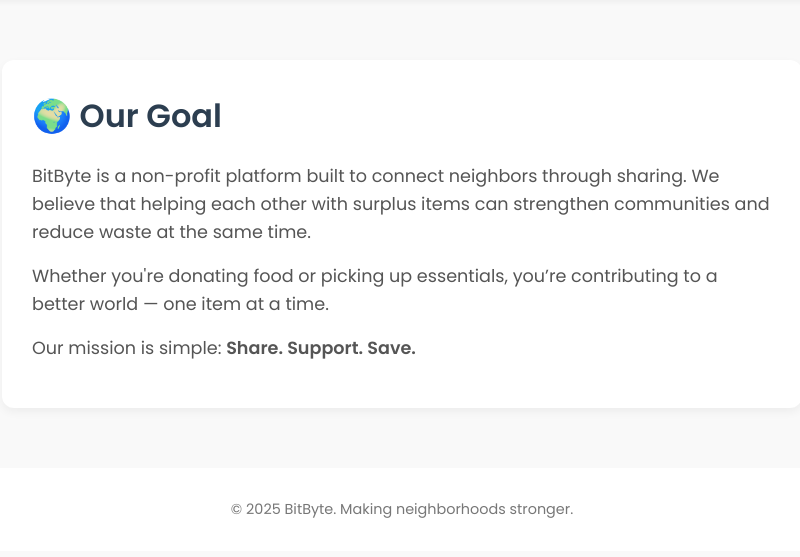
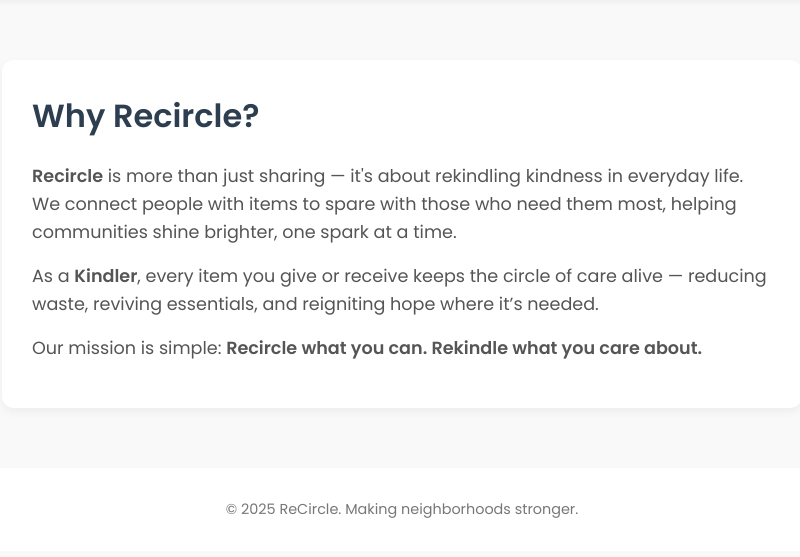
Before and after one commit to TahsinShan/ReCircle, a Flask app: page /about in a window 1280 px wide. Shown: the part 78-635 px from the top of the page, without its empty margins (238-1038 px from the left). Run offline with Flask 3, Linux system fonts and the light colour scheme.

Commit message:
changed ui

```diff
--- a/templates/about.html
+++ b/templates/about.html
@@ -32,20 +32,21 @@
     </nav>
   </header>
   <section class="text-page">
-    <h2>🌍 Our Goal</h2>
+  <h2> Why Recircle?</h2>
   <p>
-      BitByte is a non-profit platform built to connect neighbors through sharing.
-      We believe that helping each other with surplus items can strengthen communities
-      and reduce waste at the same time.
+    <strong>Recircle</strong> is more than just sharing — it's about rekindling kindness in everyday life.
+    We connect people with items to spare with those who need them most, helping communities shine brighter,
+    one spark at a time.
   </p>
   <p>
-      Whether you're donating food or picking up essentials, you’re contributing to a better world —
-      one item at a time.
+    As a <strong>Kindler</strong>, every item you give or receive keeps the circle of care alive — reducing waste,
+    reviving essentials, and reigniting hope where it’s needed.
   </p>
   <p>
-      Our mission is simple: <strong>Share. Support. Save.</strong>
+    Our mission is simple: <strong>Recircle what you can. Rekindle what you care about.</strong>
   </p>
 </section>
+
 
 {% if session.get('notification') %}
   <div class="notification">{{ session.get('notification') }}</div>
@@ -57,7 +58,7 @@
 
 
   <footer>
-    <p>&copy; 2025 BitByte. Making neighborhoods stronger.</p>
+    <p>&copy; 2025 ReCircle. Making neighborhoods stronger.</p>
   </footer>
 </body>
 </html>
--- a/templates/login.html
+++ b/templates/login.html
@@ -2,7 +2,7 @@
 <html lang="en">
 <head>
   <meta charset="UTF-8" />
-  <title>Login - BitByte</title>
+  <title>Login - ReCircle</title>
   <link rel="stylesheet" href="{{ url_for('static', filename='css/style.css') }}">
   <link href="https://fonts.googleapis.com/css2?family=Poppins:wght@400;600&display=swap" rel="stylesheet">
   <script defer src="{{ url_for('static', filename='js/script.js') }}"></script>
@@ -34,7 +34,7 @@
 
 
   <section class="form-section">
-    <h2>🔐 Login to BitByte</h2>
+    <h2>🔐 Login to ReCircle</h2>
     <form action="/login" method="post" class="give-form">
       <label for="email">Email</label>
       <input type="email" id="email" name="email" placeholder="you@example.com" required>
@@ -57,7 +57,7 @@
 
 
   <footer>
-    <p>&copy; 2025 BitByte. Secure and simple.</p>
+    <p>&copy; 2025 ReCircle. Secure and simple.</p>
   </footer>
 </body>
 </html>
--- a/templates/receive.html
+++ b/templates/receive.html
@@ -2,7 +2,7 @@
 <html lang="en">
 <head>
   <meta charset="UTF-8" />
-  <title>Receive Items - BitByte</title>
+  <title>Catch a Spark - ReCircle</title>
   <link rel="stylesheet" href="{{ url_for('static', filename='css/style.css') }}">
   <link href="https://fonts.googleapis.com/css2?family=Poppins:wght@400;600&display=swap" rel="stylesheet">
   <script defer src="{{ url_for('static', filename='js/script.js') }}"></script>
@@ -42,7 +42,7 @@
 
 
   <section class="receive-section">
-    <h2>📦 Available Items</h2>
+    <h2>📦 Available Sparks</h2>
     <input type="text" id="searchBar" placeholder="Search items..." onkeyup="filterItems()" />
 
     <div class="items-grid" id="itemsGrid">
@@ -75,7 +75,7 @@
   </section>
 
   <footer>
-    <p>&copy; 2025 BitByte. Sharing is caring.</p>
+    <p>&copy; 2025 ReCircle. Sharing is caring.</p>
   </footer>
 
   <script>
--- a/templates/signup.html
+++ b/templates/signup.html
@@ -2,7 +2,7 @@
 <html lang="en">
 <head>
   <meta charset="UTF-8" />
-  <title>Sign Up - BitByte</title>
+  <title>Become a Kindle - ReCircle</title>
   <link rel="stylesheet" href="{{ url_for('static', filename='css/style.css') }}">
   <link href="https://fonts.googleapis.com/css2?family=Poppins:wght@400;600&display=swap" rel="stylesheet">
   <script defer src="{{ url_for('static', filename='js/script.js') }}"></script>
@@ -34,7 +34,7 @@
 
 
   <section class="form-section">
-    <h2>📝 Create Your Account</h2>
+    <h2>📝 Create Your Account and Become a Kindle</h2>
     <form action="/signup" method="post" class="give-form">
       <label for="name">Full Name</label>
       <input type="text" id="name" name="name" placeholder="Your Name" required>
@@ -63,7 +63,7 @@
 
 
   <footer>
-    <p>&copy; 2025 BitByte. Join the community.</p>
+    <p>&copy; 2025 ReCircle. Join the community.</p>
   </footer>
 </body>
 </html>
```
Also changed, not shown: templates/give.html (+5 -5 lines), templates/manage_requests.html (+4 -4 lines), templates/points.html (+5 -5 lines), templates/profile.html (+4 -4 lines), database.db, static/uploads/Screenshot_32.png (added), templates/events.html (line endings or trailing spaces), templates/index.html (line endings or trailing spaces). Lines whose indentation alone changed are shown as unchanged.
